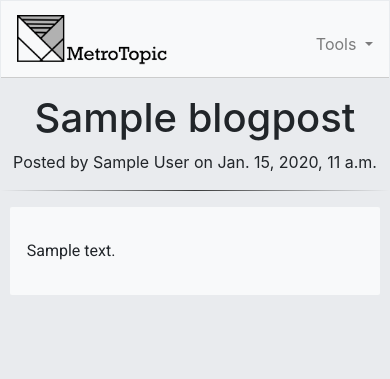
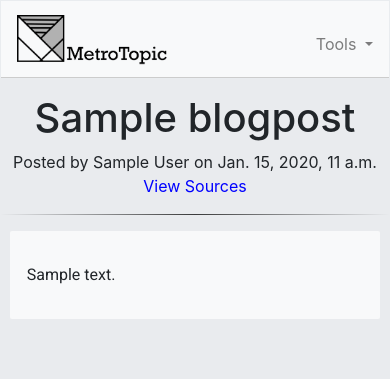
Before and after one commit to lomptorne/metrotopic, a Django app: page /1 in a window 390 px wide. Shown: the top 379 px of the page. Run offline with Django 3.2, Linux system fonts and the light colour scheme; a user stored in the database is signed in; tables that the repository leaves empty hold one stand-in row (values such as "Sample post"); some libraries are stand-ins or nearby versions; some web fonts are replaced.

Commit message:
side panel sources mobile

```diff
--- a/blog/static/scripts.js
+++ b/blog/static/scripts.js
@@ -7,6 +7,15 @@ setTimeout(function () {
   location.reload();//reload page
 }, 1000);
 
+}
+
+// Sidebar for mobile
+function openNav() {
+  document.getElementById("mySidenav").style.width = "250px";
+}
+
+function closeNav() {
+  document.getElementById("mySidenav").style.width = "0";
 }
 
 window.addEventListener("DOMContentLoaded", () => {
@@ -26,6 +35,7 @@ $(window).scroll(function()
 // Determine padding-top depending on the navbar size
 var navHeight = document.getElementById("nav").clientHeight;
 document.getElementById("mainblock").style.paddingTop = navHeight + "px"
+
 
 // load only on article page
 var elementExists = document.getElementById("articlec");
@@ -73,6 +83,8 @@ if (window.innerWidth < 1000)
   if (typeof(elementExists) != 'undefined' && elementExists != null)
   {
     document.getElementById("articlec").style.width = "95%"
+    document.getElementById("viewPanel").style.visibility = "visible"
+    document.getElementById("mySidenav").style.paddingTop = navHeight + "px"
   }
 }
 
--- a/blog/static/styles.css
+++ b/blog/static/styles.css
@@ -314,3 +314,46 @@ transform: translate(-50%);
 transform: translate(-50%);
 margin-bottom: 1em;
 }
+
+
+/* Side Panel */
+.sidenav
+{
+height: 100%;
+width: 0;
+position: fixed;
+z-index: 1;
+top: 0;
+left: 0;
+background: white;
+overflow-x: hidden;
+transition: 0.5s;
+}
+
+.sidenav a
+{
+padding: 8px 8px 8px 32px;
+font-size: 25px;
+display: block;
+transition: 0.3s;
+}
+
+@media screen and (max-height: 450px) {
+.sidenav {padding-top: 15px;}
+.sidenav a {font-size: 18px;}
+}
+
+#closepanel
+{
+position: absolute;
+right: 10px;
+font-size: 25px;
+color: #818181;
+cursor: pointer;
+}
+
+#viewPanel
+{
+color: blue;
+visibility: hidden;
+}
--- a/blog/templates/blog/base.html
+++ b/blog/templates/blog/base.html
@@ -51,6 +51,7 @@
 <div id="flow">
 
 <!-- Navbar elements -->
+
 <nav class="navbar fixed-top navbar-expand-md navbar-light bg-light border" id="nav">
     <a class="navbar-brand" href="/"><div id="logodiv"><img id="logo" height="50" width="150" src="/static/logo.png"></div></a>
 
@@ -79,7 +80,7 @@
                 <a class="nav-link dropdown-toggle" href="#" id="navbarDropdown" role="button" data-toggle="dropdown" aria-haspopup="true" aria-expanded="false">
                 Tools
                 </a>
-                <div class="dropdown-menu dropdown-menu-right" aria-labelledby="navbarDropdown">
+                <div class="dropdown-menu dropdown-menu-right " aria-labelledby="navbarDropdown">
                 <a class="dropdown-item" href="/motivateur">Motivateur</a>
                 </div>
             </li>
--- a/blog/templates/blog/post.html
+++ b/blog/templates/blog/post.html
@@ -43,6 +43,8 @@
       </div>
     </div>
   </div>
+  <span id="viewPanel" onclick="openNav()">View Sources</span>
+
   <hr class="new2">
 </div>
 
@@ -55,6 +57,18 @@
   </div>
 </article>
 
+<!-- Side sources for mobile -->
+<div id="mySidenav" class="sidenav">
+  <span id="closepanel" onclick="closeNav()">&times;</span>
+  <h2>Sources: </h2>
+  {% for source in Sources %}
+  <a href="{{ source.link }}" target="_blank">{{ source.title }}</a>
+  {% endfor %}
+  {% if request.user.is_superuser %}
+  <a href="{% url 'sources' Blogpost.id %}"><button class="btn btn-primary" id="sourceBtn">Edit Sources</button></a>
+  {% endif %}
+</div>
+
 </div>
 
 
```
Lines whose indentation alone changed are shown as unchanged.
